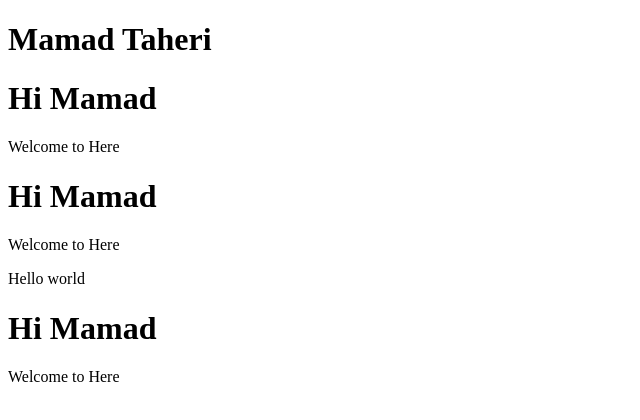
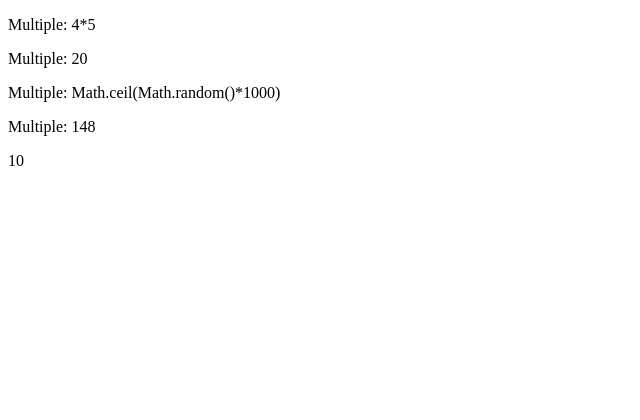
Before and after one commit to MamadTaheri/react-training, a React (Create React App) app: page / in a window 1280 px wide. Shown: the top 420 px of the page, without its empty margins (0-640 px from the left). Built offline with nearby package versions, Linux system fonts and the light colour scheme.

Commit message:
dynamic content

```diff
--- a/src/App.js
+++ b/src/App.js
@@ -1,17 +1,16 @@
 import React, { Component } from "react";
-import Hi from "./Hi";
 
 class App extends Component {
+    number = 10;
   render() {
     return (
       <>
-        <div className="container">
-          <h1>Mamad Taheri</h1>
-          <Hi />
-        </div>
-        <Hi />
-        <p>Hello world</p>
-        <Hi />
+        <p>Multiple: 4*5 </p>
+        <p>Multiple: {4 * 5} </p>
+        <p>Multiple:  Math.ceil(Math.random()*1000)  </p>
+        <p>Multiple:  {Math.ceil(Math.random()*1000)}  </p>
+        <p>{this.number} </p>
+        {console.log(this.number)}
       </>
     );
   }
--- a/src/Hi.js
+++ /dev/null
@@ -1,23 +0,0 @@
-import React from "react";
-
-// class Hi extends Component {
-//     render() {
-//         return (
-//             <div>
-//                <h1>Hi Mamad</h1>
-//                <p>Welcome to Here</p>
-//             </div>
-//          );
-//     }
-// }
-
-const Hi = () => {
-  return (
-    <div>
-      <h1>Hi Mamad</h1>
-      <p>Welcome to Here</p>
-    </div>
-  );
-}
-
-export default Hi;
```
